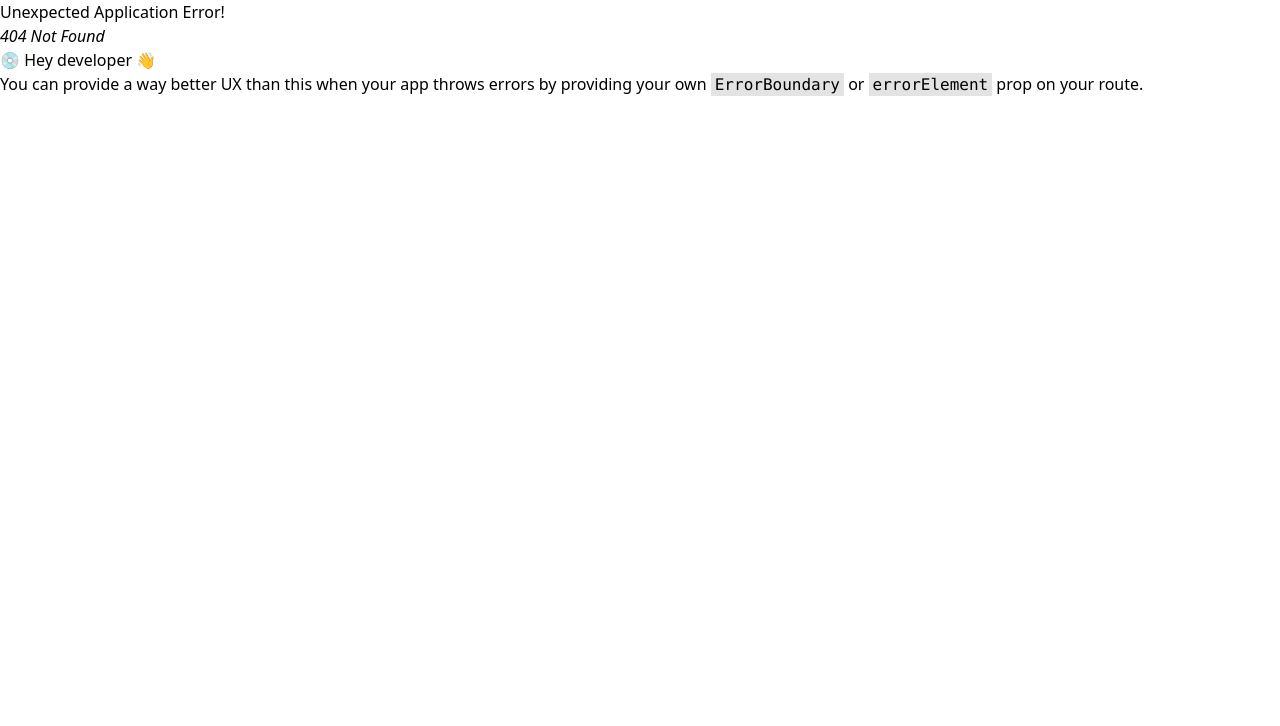
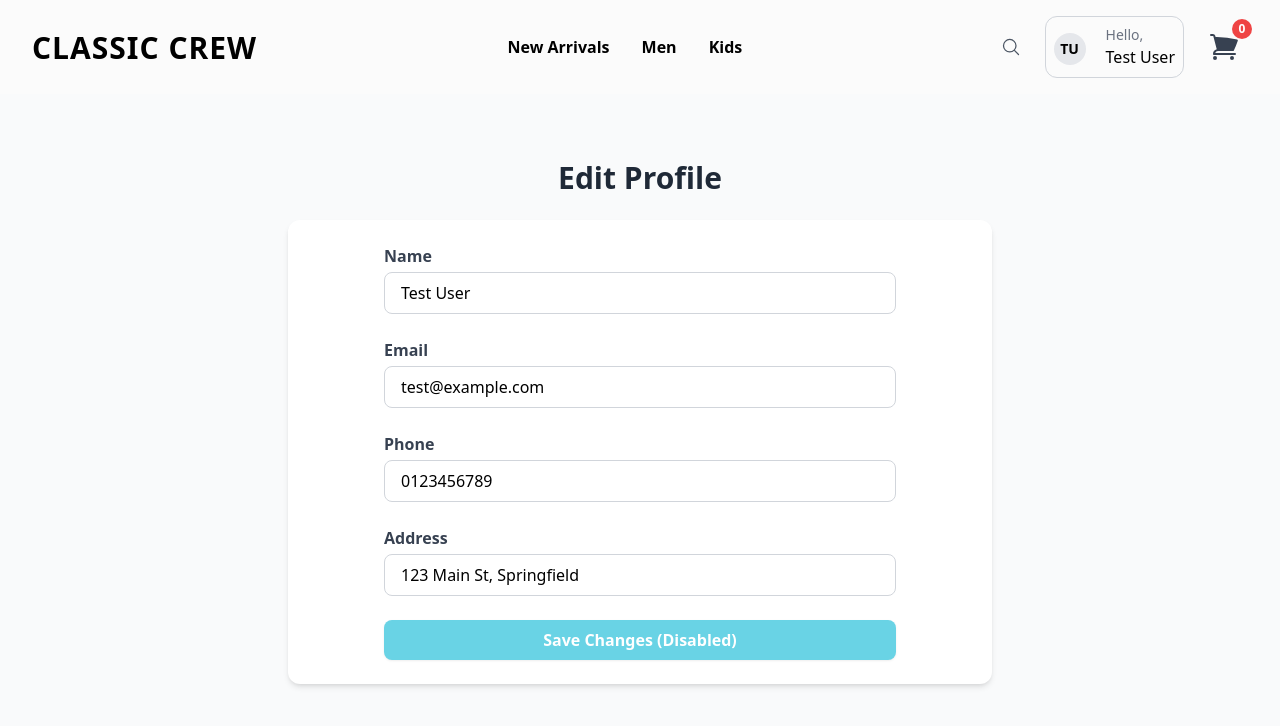
Before and after one commit to ziadSayed99/classic-crew-ecommerce, a React (Vite) app: page /account/edit-profile in a window 1280 px wide. Before the commit this address had no page. Shown: the top 726 px of the page. Built offline with nearby package versions, Linux system fonts and the light colour scheme.

Commit message:
Adding Edit Profile Page

```diff
--- a/src/components/AccountImg.tsx
+++ b/src/components/AccountImg.tsx
@@ -77,13 +77,8 @@ function AccountImg() {
                   <h4 className="text-gray-500 text-xs uppercase mb-2 px-2">Account Settings</h4>
                   <ul className="space-y-2">
                     <li>
-                      <Link to="/profile" className="flex items-center p-2 hover:bg-gray-100 rounded-lg">
+                      <Link to="/account/edit-profile" className="flex items-center p-2 hover:bg-gray-100 rounded-lg">
                         <span className="text-gray-700">Edit Profile</span>
-                      </Link>
-                    </li>
-                    <li>
-                      <Link to="/settings" className="flex items-center p-2 hover:bg-gray-100 rounded-lg">
-                        <span className="text-gray-700">Settings</span>
                       </Link>
                     </li>
                   </ul>
--- a/src/components/Navbar.tsx
+++ b/src/components/Navbar.tsx
@@ -1,9 +1,9 @@
 import { useEffect, useState, useRef } from "react";
 import { Dialog, DialogPanel } from "@headlessui/react";
-import { XMarkIcon, MagnifyingGlassIcon, HeartIcon } from "@heroicons/react/24/outline";
+import { XMarkIcon, MagnifyingGlassIcon } from "@heroicons/react/24/outline";
 import Cart from "./cart/Cart";
 import AccountImg from "./AccountImg";
-import { useLocation, useNavigate, Link } from "react-router-dom";
+import { useLocation, useNavigate } from "react-router-dom";
 import { useDispatch } from "react-redux";
 import { saveCart } from "../store/cartSlice";
 import { products } from "../data/productItems";
@@ -55,6 +55,9 @@ function Navbar() {
     switch (section) {
       case "Home":
         navigate("/");
+        break;
+      case "New Arrivals":
+        navigate("/products?sticker=NEW");
         break;
       case "Men":
         navigate("/products?name=Men");
--- a/src/components/product/prodcuts-card.tsx
+++ b/src/components/product/prodcuts-card.tsx
@@ -34,7 +34,7 @@ function ProdcutsCard({
   };
 
 
-  const filteredProducts = prodcuts.filter((product) => product.sticker==="BEST SELLER");
+  const filteredProducts = prodcuts.filter((product) => product.sticker === "NEW");
 
   const handleAddToCart = (selectedProductId: number) => {
     const selectedProduct = prodcuts.find(
@@ -91,9 +91,9 @@ function ProdcutsCard({
         <>
           <div>
             <h2 className="text-4xl font-bold text-black text-center mb-4 mt-2">
-            Trending Now
+              New Arrivals
             </h2>
-            <p className="text-center text-gray-500 mb-4">Discover our most popular styles this season</p>
+            <p className="text-center text-gray-500 mb-4">Discover our latest styles just in!</p>
           </div>
           <div className="grid grid-cols-1 sm:grid-cols-3 md:grid-cols-4 lg:grid-cols-4 gap-4 lg:mx-20 px-4">
             {filteredProducts?.map((product) => (
@@ -103,7 +103,7 @@ function ProdcutsCard({
               >
                 {/* New Badge */}
                 <div className="absolute top-2 left-2 z-10">
-                  <span className="bg-black text-white text-xs font-semibold px-2 py-1 rounded">Best Seller</span>
+                  <span className="bg-cyan-600 text-white text-xs font-semibold px-2 py-1 rounded">New</span>
                 </div>
                 {/* Product Image with Hover Overlay */}
                 <div className="relative aspect-square w-full bg-gray-100 flex items-center justify-center overflow-hidden">
@@ -177,9 +177,11 @@ function ProdcutsCard({
             className="bg-white rounded-2xl shadow-md overflow-hidden relative group transition-all duration-300 border border-slate-100"
           >
             {/* New Badge */}
+            {product.sticker && (
             <div className="absolute top-3 left-3 z-10">
-              <span className="bg-black text-white text-xs font-semibold px-2 py-1 rounded">Best Seller</span>
+              <span className="bg-black text-white text-xs font-semibold px-2 py-1 rounded">{product.sticker}</span>
             </div>
+            )}
             {/* Product Image with Hover Overlay */}
             <div className="relative aspect-square w-full bg-gray-100 flex items-center justify-center overflow-hidden">
               <Link to={`/product/${product.id}`}>
--- a/src/data/productItems.ts
+++ b/src/data/productItems.ts
@@ -29,7 +29,7 @@ export const products: Clothes[] = [
     image: "/assets/products/kids_tshirt.jpeg",
     description:
       "Comfortable and durable t-shirt designed specifically for kids. Made from soft cotton for all-day comfort.",
-    sticker: "NONE"
+    sticker: ""
   },
   {
     id: 4,
@@ -59,7 +59,7 @@ export const products: Clothes[] = [
     image: "/assets/products/men_jeans.jpeg",
     description:
       "Classic fit jeans with a modern touch. Durable denim construction with comfortable stretch for everyday wear.",
-    sticker: "NONE"
+    sticker: ""
   },
   {
     id: 7,
@@ -69,7 +69,7 @@ export const products: Clothes[] = [
     image: "/assets/products/kids_sweater.jpeg",
     description:
       "Warm and cozy sweater perfect for cooler weather. Soft knit material that's gentle on children's skin.",
-    sticker: "NONE"
+    sticker: ""
   },
   {
     id: 8,
@@ -89,7 +89,7 @@ export const products: Clothes[] = [
     image: "/assets/products/men_shirt_black.jpeg",
     description:
       "Sophisticated black sweater with a sleek design. Versatile piece that transitions from office to evening wear.",
-    sticker: "NONE"
+    sticker: ""
   },
   {
     id: 10,
--- /dev/null
+++ b/src/pages/account/edit-profile.tsx
@@ -0,0 +1,65 @@
+import Navbar from '../../components/Navbar';
+
+function EditProfilePage() {
+  return (
+    <div className="min-h-screen bg-gray-50 pt-8 pb-16">
+      <Navbar />
+      <section className="py-8 px-2 sm:px-4 md:px-8 max-w-3xl mx-auto mt-24">
+        <h2 className="text-2xl sm:text-3xl font-bold mb-6 text-center text-gray-800">Edit Profile</h2>
+        <div className="bg-white rounded-xl shadow-md p-6">
+          <form className="space-y-6 max-w-lg mx-auto">
+            <div>
+              <label className="block text-gray-700 font-semibold mb-1" htmlFor="name">Name</label>
+              <input
+                id="name"
+                type="text"
+                className="w-full border border-gray-300 rounded-lg px-4 py-2 focus:outline-none focus:ring-2 focus:ring-cyan-500"
+                value="Test User"
+                readOnly
+              />
+            </div>
+            <div>
+              <label className="block text-gray-700 font-semibold mb-1" htmlFor="email">Email</label>
+              <input
+                id="email"
+                type="email"
+                className="w-full border border-gray-300 rounded-lg px-4 py-2 focus:outline-none focus:ring-2 focus:ring-cyan-500"
+                value="test@example.com"
+                readOnly
+              />
+            </div>
+            <div>
+              <label className="block text-gray-700 font-semibold mb-1" htmlFor="phone">Phone</label>
+              <input
+                id="phone"
+                type="tel"
+                className="w-full border border-gray-300 rounded-lg px-4 py-2 focus:outline-none focus:ring-2 focus:ring-cyan-500"
+                value="0123456789"
+                readOnly
+              />
+            </div>
+            <div>
+              <label className="block text-gray-700 font-semibold mb-1" htmlFor="address">Address</label>
+              <input
+                id="address"
+                type="text"
+                className="w-full border border-gray-300 rounded-lg px-4 py-2 focus:outline-none focus:ring-2 focus:ring-cyan-500"
+                value="123 Main St, Springfield"
+                readOnly
+              />
+            </div>
+            <button
+              type="button"
+              className="w-full bg-cyan-500 text-white font-semibold py-2 px-4 rounded-lg shadow hover:bg-cyan-600 transition-colors cursor-not-allowed opacity-60"
+              disabled
+            >
+              Save Changes (Disabled)
+            </button>
+          </form>
+        </div>
+      </section>
+    </div>
+  );
+}
+
+export default EditProfilePage;
--- a/src/pages/productsPage.tsx
+++ b/src/pages/productsPage.tsx
@@ -14,10 +14,16 @@ function ProductsPage() {
   useEffect(() => {
     const params = new URLSearchParams(location.search); // Use location.search
     const newCategoryName = params.get("name");
+    const sticker = params.get("sticker");
 
-    if (newCategoryName && newCategoryName !== categoryName) {
+    if (sticker) {
+      setCategoryName("");
+      const filteredProducts = products.filter(
+        (item) => item.sticker && item.sticker.toUpperCase() === sticker.toUpperCase()
+      );
+      setNewProducts(filteredProducts);
+    } else if (newCategoryName && newCategoryName !== categoryName) {
       setCategoryName(newCategoryName);
-
       // Fetch the products for the new category
       const filteredProducts = products.filter(
         (item) => item.category.toLowerCase() === newCategoryName.toLowerCase()
--- a/src/router.tsx
+++ b/src/router.tsx
@@ -8,6 +8,7 @@ import SearchPage from "./pages/searchPage";
 import OrderPage from "./pages/account/order-page";
 import ProductDetailPage from "./pages/productDetailPage";
 import WishlistPage from "./pages/wishlistPage";
+import EditProfilePage from "./pages/account/edit-profile";
 
 const router = createBrowserRouter([
   {
@@ -46,6 +47,10 @@ const router = createBrowserRouter([
     path: "/wishlist",
     element: <WishlistPage />,
   },
+  {
+    path: "/account/edit-profile",
+    element: <EditProfilePage />,
+  },
 ]);
 
 function Router() {
```
